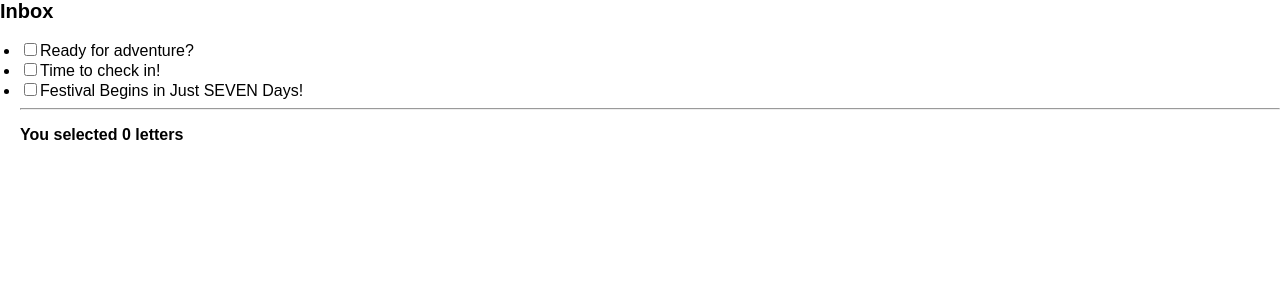
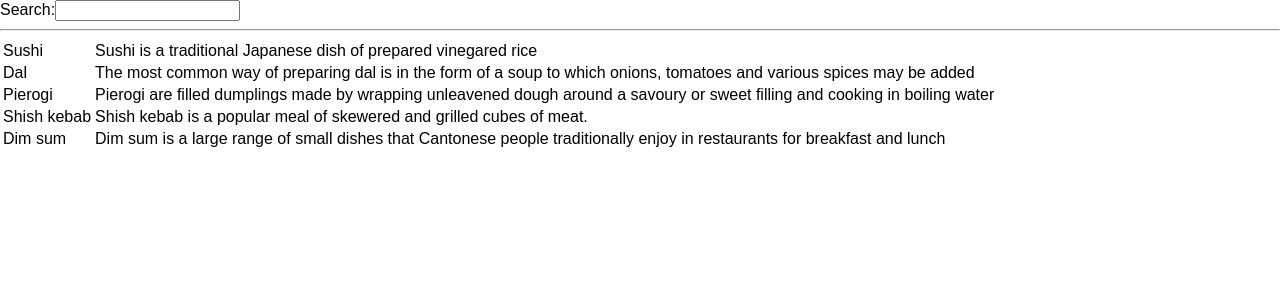
Before and after one commit to deepakdevfile/React-Documentation, a React (Vite) app: page / in a window 1280 px wide. Shown: the top 300 px of the page. Built offline with nearby package versions, Linux system fonts and the light colour scheme.

Commit message:
C21: Sharing States between Components

```diff
--- /dev/null
+++ b/src/App0022_c2_Filtering_a_list.jsx
@@ -0,0 +1,83 @@
+import { useState } from "react";
+
+const foods = [{
+    id: 0,
+    name: 'Sushi',
+    description: 'Sushi is a traditional Japanese dish of prepared vinegared rice'
+}, {
+    id: 1,
+    name: 'Dal',
+    description: 'The most common way of preparing dal is in the form of a soup to which onions, tomatoes and various spices may be added'
+}, {
+    id: 2,
+    name: 'Pierogi',
+    description: 'Pierogi are filled dumplings made by wrapping unleavened dough around a savoury or sweet filling and cooking in boiling water'
+}, {
+    id: 3,
+    name: 'Shish kebab',
+    description: 'Shish kebab is a popular meal of skewered and grilled cubes of meat.'
+}, {
+    id: 4,
+    name: 'Dim sum',
+    description: 'Dim sum is a large range of small dishes that Cantonese people traditionally enjoy in restaurants for breakfast and lunch'
+}];
+
+function filterItems(items, query){
+    query = query.toLowerCase();
+    return items.filter(item =>
+        item.description.split(' ').some(word => word.toLowerCase().startsWith(query))
+    )
+}
+
+function SearchBar({query, onChange}){
+    return(
+        <>
+            <label >
+                Search:
+                <input value={query} onChange={onChange}/>
+            </label>
+        </>
+    )
+}
+
+function List({items}){
+    return (
+        <table>
+            <tbody>
+                {items.map(food => (
+                    <tr key={food.id}>
+                        <td>{food.name}</td>
+                        <td>{food.description}</td>
+                    </tr>
+                ))}
+            </tbody>
+        </table>
+    )
+}
+
+
+function FilterableList(){
+    const [query, setQuery] = useState('');
+    const results = filterItems(foods, query);
+
+    function handleChange(e) {
+        setQuery(e.target.value);
+    }
+
+    return(
+        <>
+            <SearchBar
+                query={query}
+                onChange={handleChange}
+            />
+            <hr />
+            <List items={results}/>
+        </>
+    )
+}
+
+export default function App(){
+    return (
+        <FilterableList />
+    )
+}
--- a/src/main.jsx
+++ b/src/main.jsx
@@ -1,7 +1,7 @@
 import { StrictMode } from 'react'
 import { createRoot } from 'react-dom/client'
 import './App.css';
-import App from "./App0021_c4_Implement_multiple_selection";
+import App from "./App0022_c2_Filtering_a_list";
 
 const root = createRoot(document.getElementById('root'));
 root.render(
```
Also changed, not shown: src/App0022_Lifting_state_up_by_example.jsx (added, +42 -0 lines), src/App0022_c1_Synced_inputs.jsx (added, +30 -0 lines).
